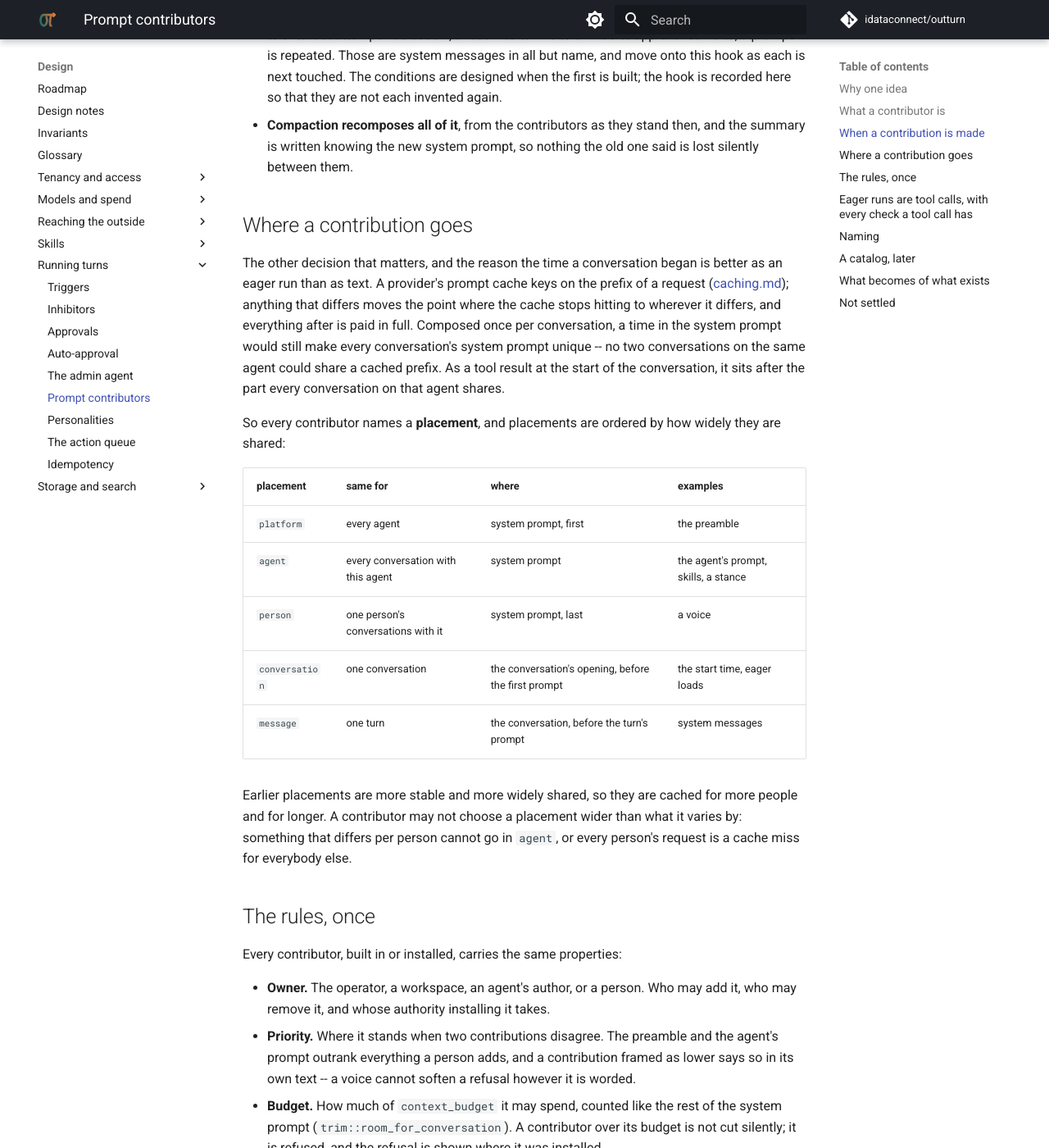
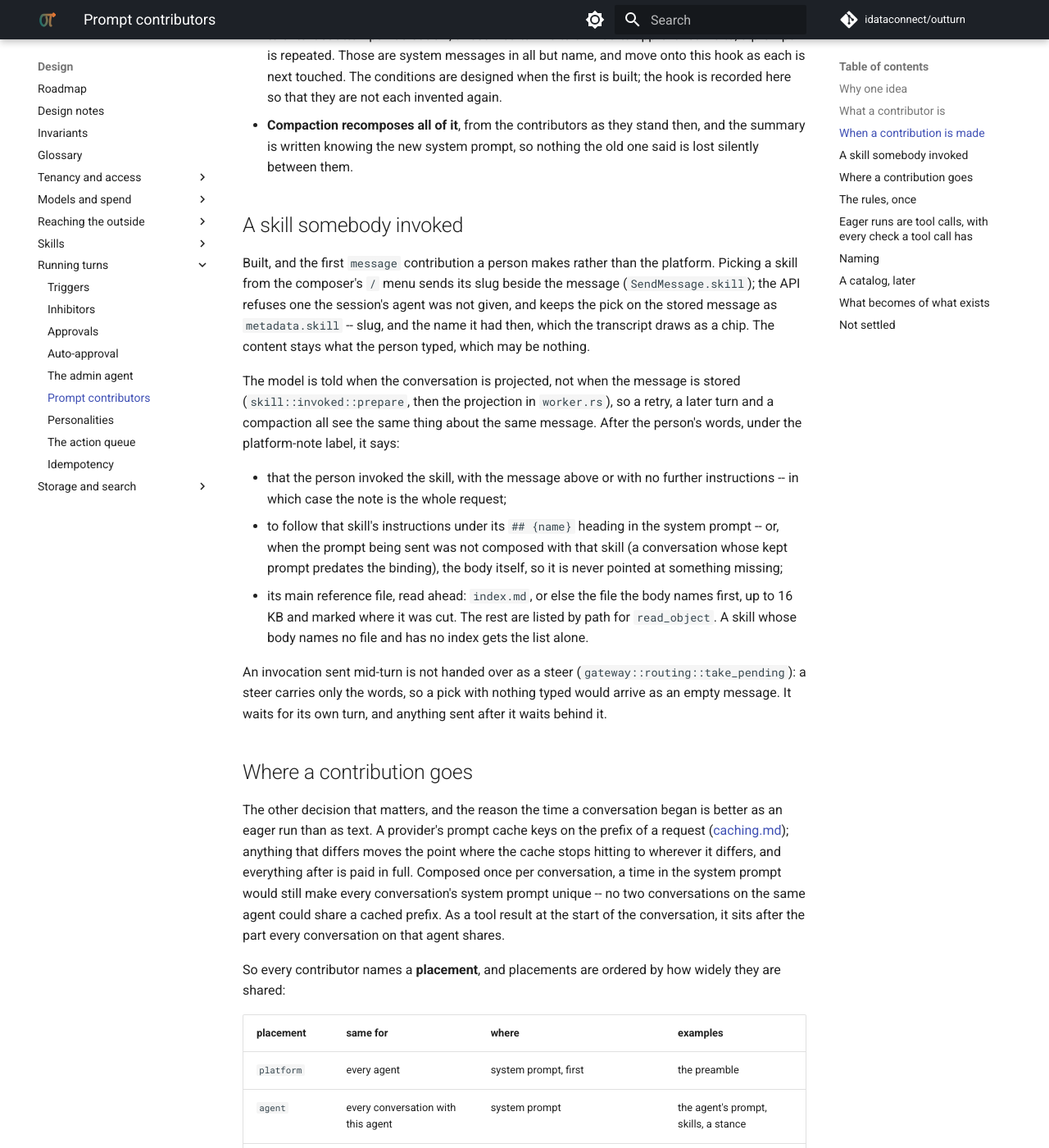
Before and after one commit to idataconnect/outturn, an MkDocs documentation site: the page built from docs/prompt-contributors.md, in a window 1280 px wide and 1400 px high, scrolled down 2549 px. Shown: the whole window at 82% size. Built offline with MkDocs 1.6.1 and Material for MkDocs 9.7.7, drawn with Linux system fonts in a browser that asks for light colours; comment, search, counter and statistics services are not loaded.

Commit message:
Describe invoking a skill as a contribution a person makes
Co-Authored-By: Claude Opus 5.5 <noreply@anthropic.com>

```diff
--- a/docs/prompt-contributors.md
+++ b/docs/prompt-contributors.md
@@ -113,6 +113,36 @@ What follows from it, deliberately:
 - **Compaction recomposes all of it**, from the contributors as they stand
   then, and the summary is written knowing the new system prompt, so nothing
   the old one said is lost silently between them.
+
+## A skill somebody invoked
+
+Built, and the first `message` contribution a person makes rather than the
+platform. Picking a skill from the composer's `/` menu sends its slug beside
+the message (`SendMessage.skill`); the API refuses one the session's agent was
+not given, and keeps the pick on the stored message as `metadata.skill` --
+slug, and the name it had then, which the transcript draws as a chip. The
+content stays what the person typed, which may be nothing.
+
+The model is told when the conversation is projected, not when the message is
+stored (`skill::invoked::prepare`, then the projection in `worker.rs`), so a
+retry, a later turn and a compaction all see the same thing about the same
+message. After the person's words, under the platform-note label, it says:
+
+- that the person invoked the skill, with the message above or with no
+  further instructions -- in which case the note is the whole request;
+- to follow that skill's instructions under its `## {name}` heading in the
+  system prompt -- or, when the prompt being sent was not composed with that
+  skill (a conversation whose kept prompt predates the binding), the body
+  itself, so it is never pointed at something missing;
+- its main reference file, read ahead: `index.md`, or else the file the body
+  names first, up to 16 KB and marked where it was cut. The rest are listed by
+  path for `read_object`. A skill whose body names no file and has no index
+  gets the list alone.
+
+An invocation sent mid-turn is not handed over as a steer
+(`gateway::routing::take_pending`): a steer carries only the words, so a pick
+with nothing typed would arrive as an empty message. It waits for its own
+turn, and anything sent after it waits behind it.
 
 ## Where a contribution goes
 
```
Also changed, not shown: docs/roadmap.md (+5 -0 lines).
